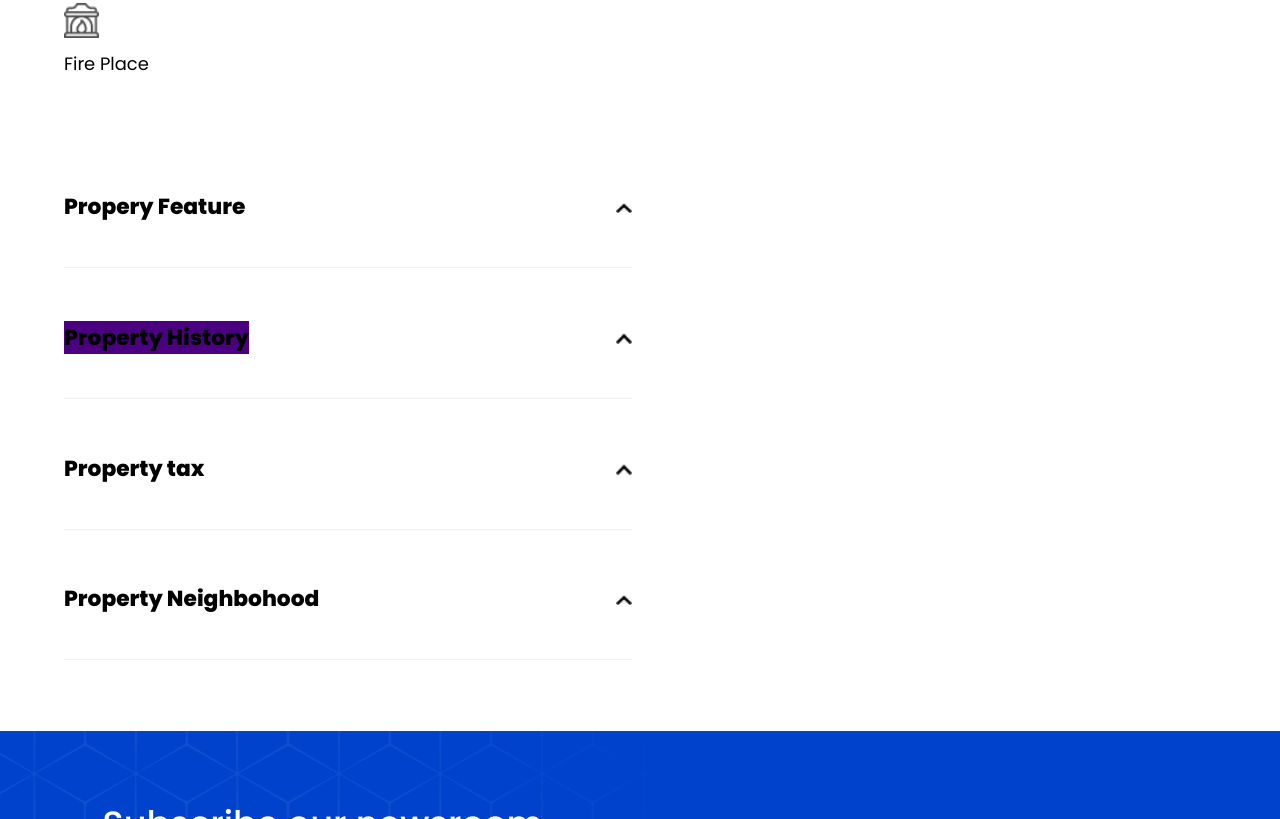
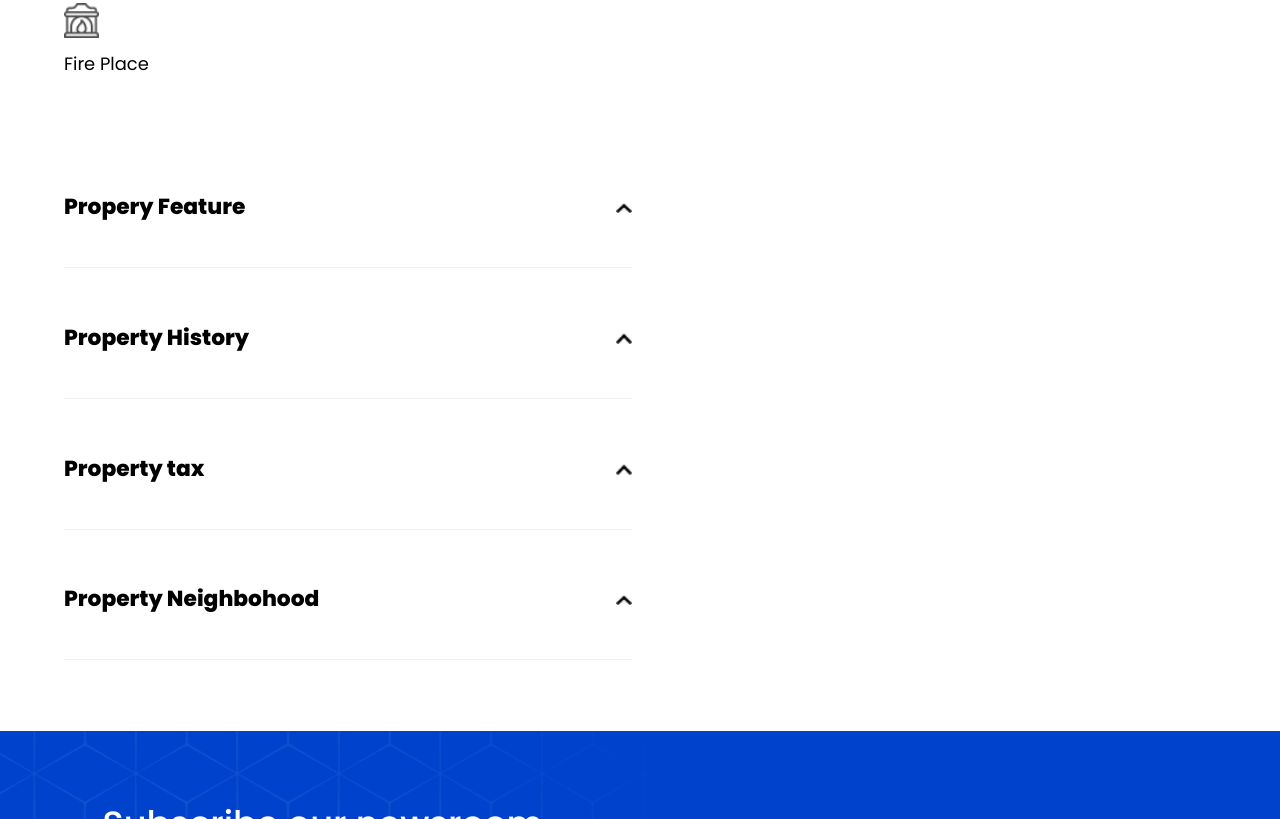
Before and after one commit to Umer3132/house, a plain HTML site: page index.html in a window 1280 px wide. Shown: the part 1882-2701 px from the top of the page. Drawn offline with Linux system fonts and the light colour scheme.

Commit message:
Added name

```diff
--- a/index.html
+++ b/index.html
@@ -27,6 +27,7 @@
                     <li class="navbar_links-items"><a href="#">The Experience</a> </li>
                 </ul>
             </div>
+            <h1>Hafiz Umer</h1>
             <div id="nav-icon1">
                 <span></span>
                 <span></span>
@@ -225,7 +226,7 @@
             </section>
             <section class="property_history">
                 <div class="property_history-d flexy">
-                    <h2 style="background-color: indigo;">Property History</h2>
+                    <h2>Property History</h2>
                     <div style="width: .9rem;" class="property_history-img">
                         <img style="object-fit: cover; width: 100%;" src="./Assets/dropdown.jpg" alt="">
                     </div>
```
